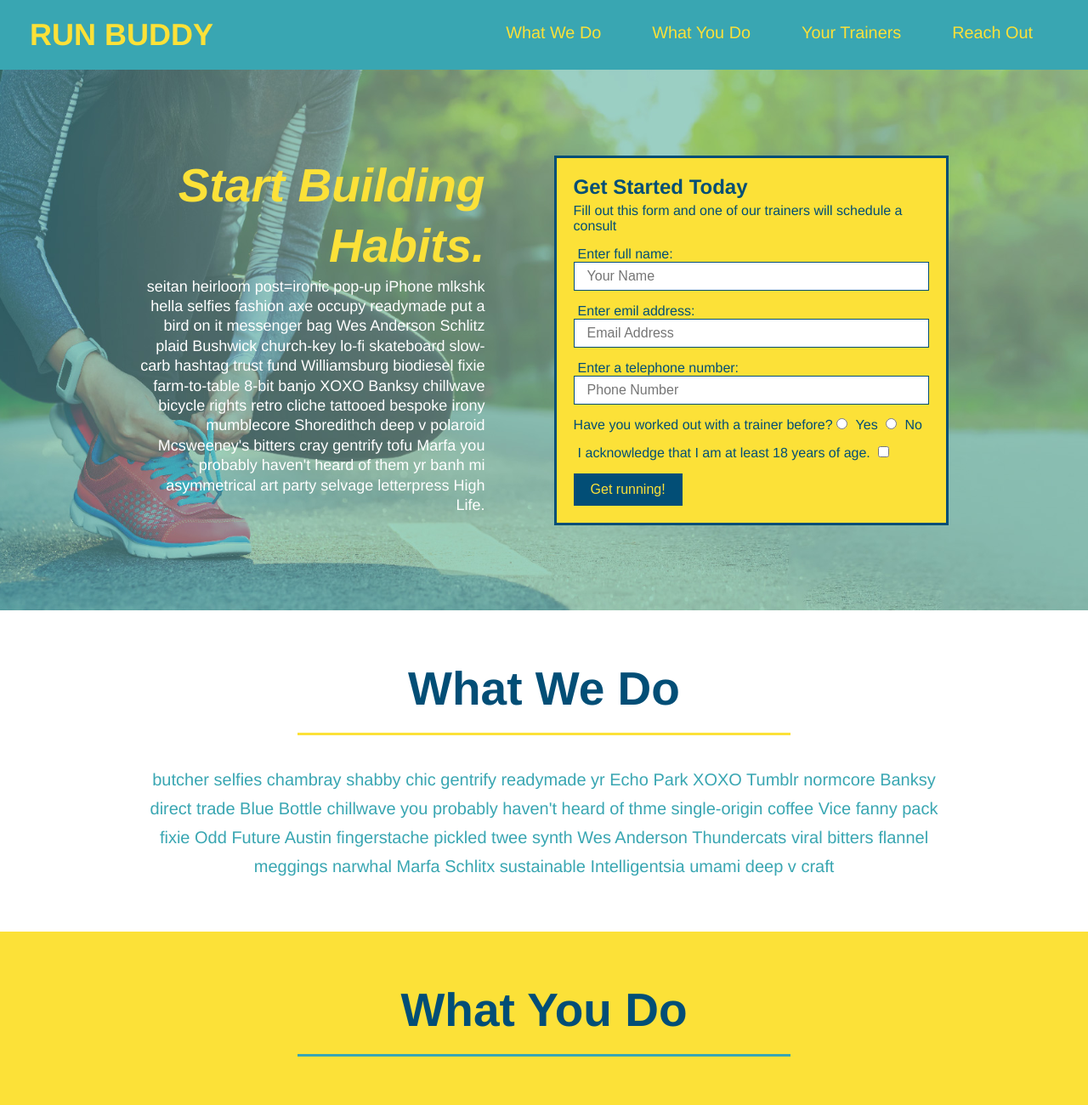
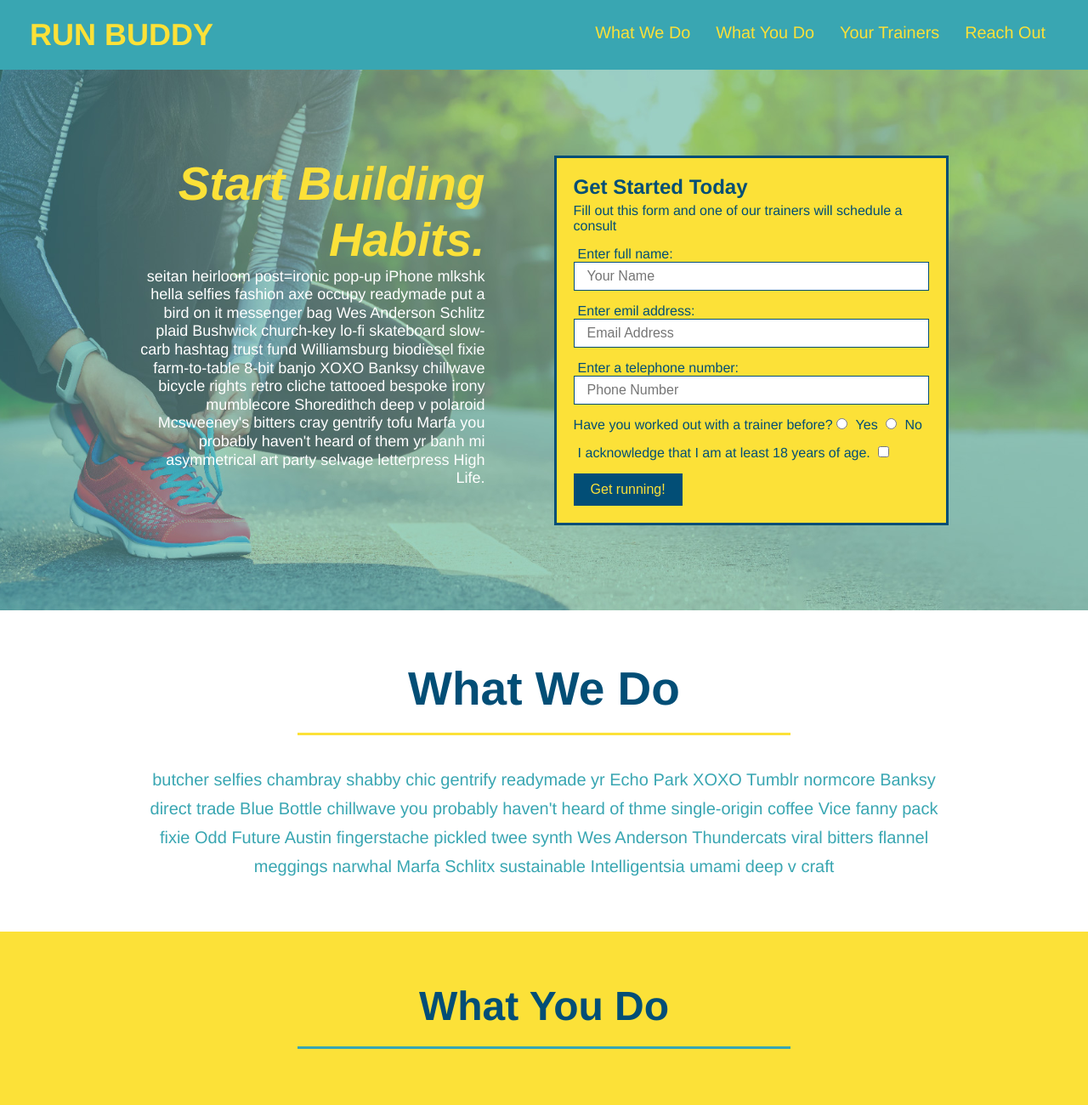
Before and after one commit to Halima-Ikbal/run-buddy, a plain HTML site: page index.html in a window 1280 px wide. Shown: the top 1300 px of the page at 85% size. Drawn offline with Linux system fonts and the light colour scheme.

```diff
--- a/assets/css/style.css
+++ b/assets/css/style.css
@@ -45,7 +45,7 @@ header nav ul {
 
 }
 header nav ul li a {
-  margin: 0 30px;
+  padding: 10px 15px;
   font-weight: lighter;
   font-size: 1.55vw;
 }
@@ -79,6 +79,7 @@ footer a {
   display: flex;
   justify-content: center;
   flex-wrap: wrap;
+  align-items: flex-start;
 
 
 }
@@ -88,7 +89,7 @@ footer a {
   margin: 3.5%;
   color: #fff;
   font-size: 18px;
-  line-height: 1.3;;
+  line-height: 1.2;
 }
 .hero-cta h2{
   font-style: italic;
@@ -161,7 +162,7 @@ footer a {
 
 /* section title styles start */
 .section-title{
-  font-size: 55px;
+  font-size: 48px;
   color: #024e76;
   border-bottom: 3px solid;
   padding-bottom: 20px;
@@ -344,3 +345,21 @@ section {
 .flex-row {
   display: flex
 }
+/* MEDIA QUERY FOR SMALLER DESKTOP SCREENS AND SMALLER */
+@media scree and (max-width: 980px) {
+
+
+
+}
+/* MEDIA QUERY FOR TABLETS AND SMALLER */
+@media screen and (max-width:768px) {
+
+
+
+}
+/* MEDIA QUERY FOR MOBILE PHONE AND SMALLER */
+@media screen and (max-width: 575px) {
+
+
+
+}
--- a/index.html
+++ b/index.html
@@ -4,9 +4,9 @@
   <head>
 
     <meta charset="UTF-8" />
-
+    <meta name="viewport" content="width=device-width, initial-scale=1.0"/>
+    <link rel="stylesheet" href="./assets/css/style.css"/>
     <title> RUN BUDDY</title>
-    <link rel="stylesheet" href="./assets/css/style.css"/>
 
   </head>
   <body>
```
Also changed, not shown: privacy-policy.html (+1 -0 lines).
